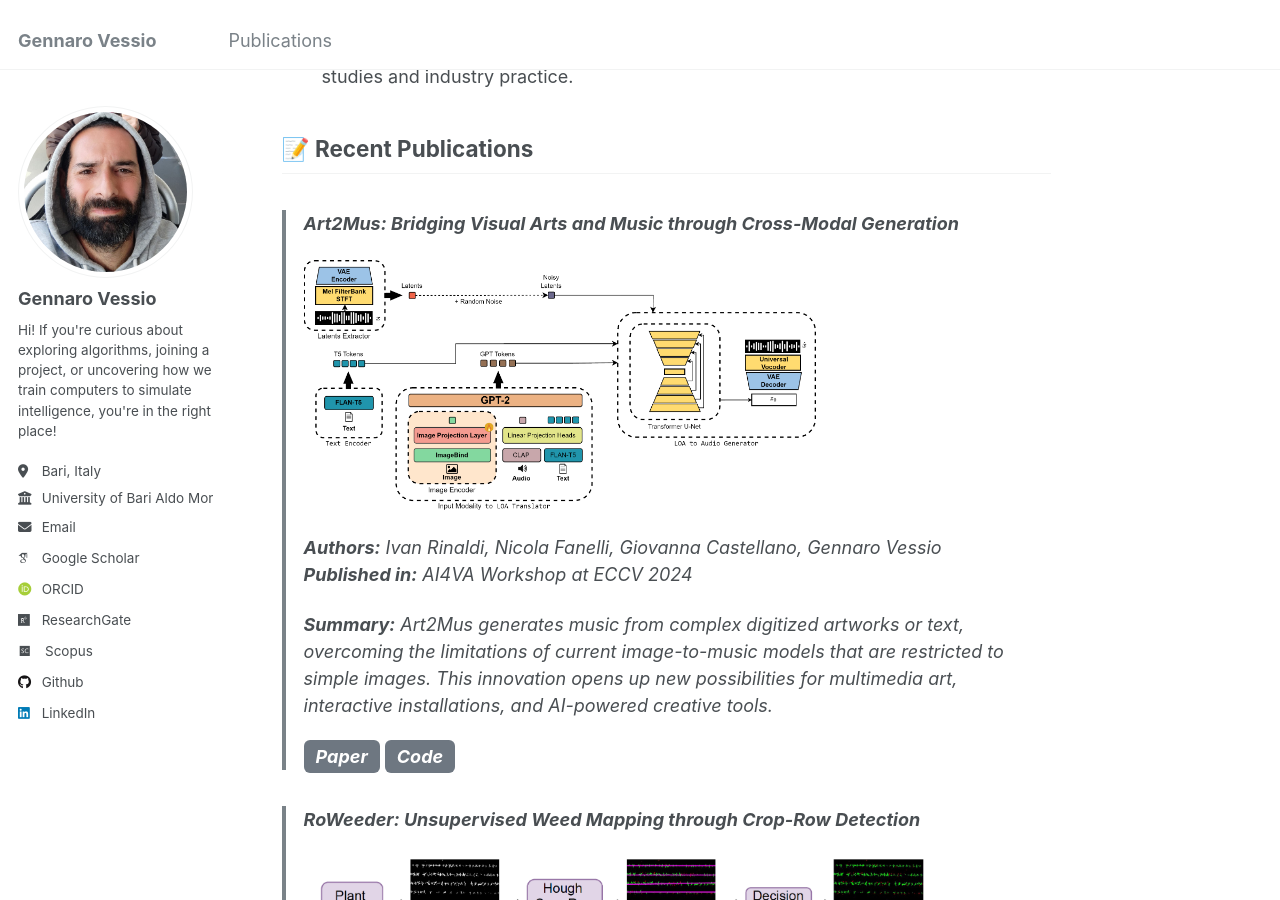
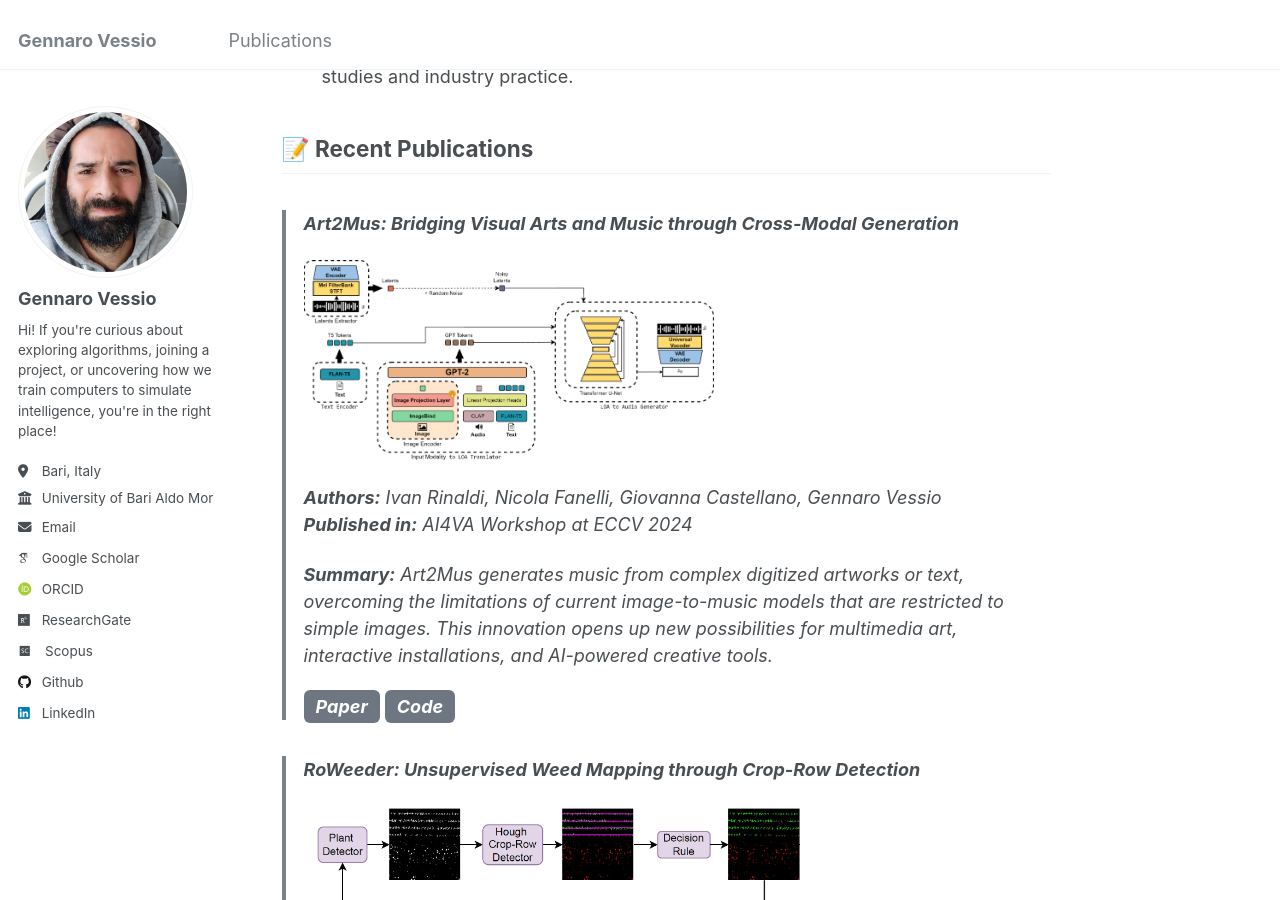
Before and after one commit to gvessio/gvessio.github.io, a Jekyll site: the page built from _pages/about.md, in a window 1280 px wide and 900 px high, scrolled down 1464 px. Built offline with Jekyll 4.4.1, drawn with Linux system fonts in a browser that asks for light colours; some web fonts are replaced.

Commit message:
New changes

```diff
--- a/_pages/about.md
+++ b/_pages/about.md
@@ -34,7 +34,7 @@ Teaching is a big part of what I do! Here are my current courses:
 
 > **Art2Mus: Bridging Visual Arts and Music through Cross-Modal Generation**
 >
-> <img src="images\art2mus.png" alt="Art2Mus Image" style="height:250px; width:auto;">
+> <img src="images\art2mus.png" alt="Art2Mus Image" style="height:200px; width:auto;">
 >
 > **Authors:** Ivan Rinaldi, Nicola Fanelli, Giovanna Castellano, Gennaro Vessio
 > **Published in:** *AI4VA Workshop at ECCV 2024*
@@ -46,7 +46,7 @@ Teaching is a big part of what I do! Here are my current courses:
 
 > **RoWeeder: Unsupervised Weed Mapping through Crop-Row Detection**
 >
-> <img src="images\roweeder.png" alt="RoWeeder Image" style="height:250px; width:auto;">
+> <img src="images\roweeder.png" alt="RoWeeder Image" style="height:200px; width:auto;">
 >
 > **Authors:** Pasquale De Marinis, Gennaro Vessio, Giovanna Castellano
 > **Published in:** *CVPPA Workshop at ECCV 2024*
```
Also changed, not shown: _pages/publications.md (+2 -2 lines), images/delius.jpg (added).
